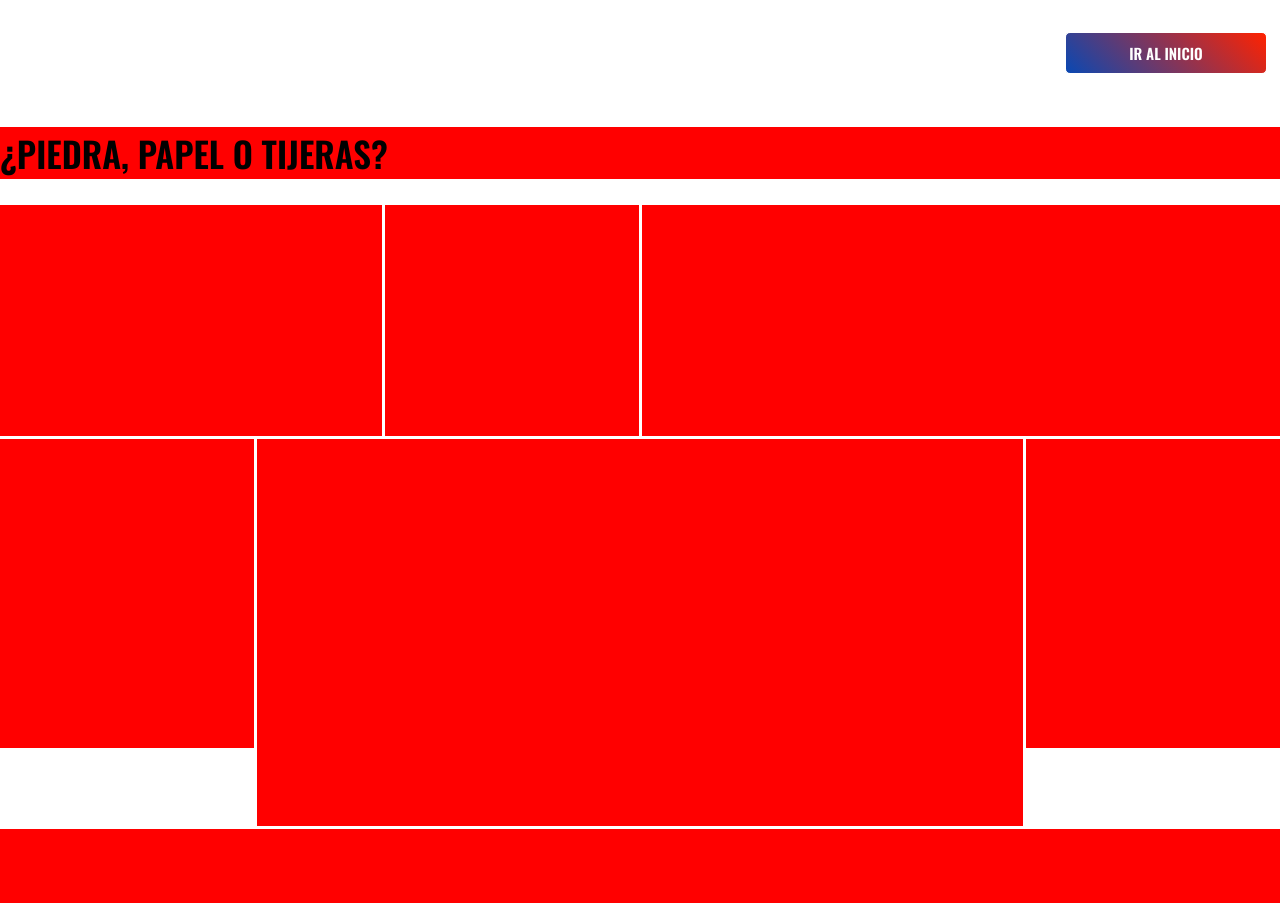
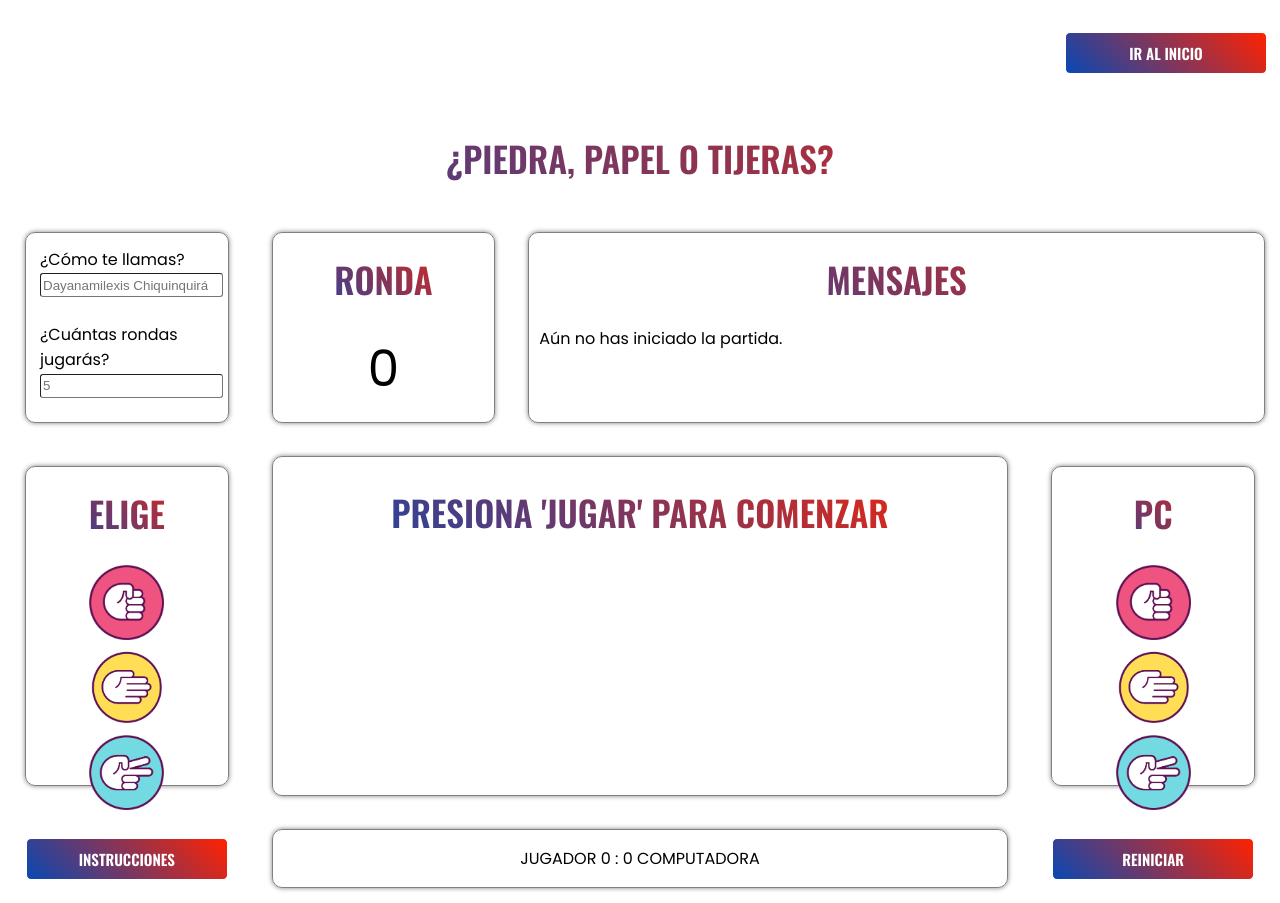
Before and after one commit to eeepaaa/piedra-papel-tijeras, a plain HTML site: page index.html in a window 1280 px wide. Shown: the part 1520-2423 px from the top of the page. Drawn offline with nearby package versions, Linux system fonts and the light colour scheme.

Commit message:
Finish visual layout w/o instructions page nor JavaScript implementation

```diff
--- a/index.html
+++ b/index.html
@@ -21,9 +21,9 @@
 				<p>¿Piedra, Papel o Tijeras?</p>
 				<button type='button' id='btnPlay' class='titles'>¡Estoy Listo!</button>
 				<figure id='iconsFlex'>
-					<img id='icons' src='images/rock.png'/>
-					<img id='icons' src='images/paper.png'/>
-					<img id='icons' src='images/scissors.png'/>
+					<img class='icons' src='images/rock.png'/>
+					<img class='icons' src='images/paper.png'/>
+					<img class='icons' src='images/scissors.png'/>
 				</figure>
 			</div>
 		</div>
@@ -32,14 +32,48 @@
 			<h1 class='titles'>instrucciones</h1>
 		</div>
 		<main id='juega'>
-			<h1 class='titles'>¿piedra, papel o tijeras?</h1>
-			<div id='inputField'></div>
-			<div id='rounds'></div>
-			<div id='log'></div>
-			<div id='playerSelect'></div>
-			<div id='gameContent'></div>
-			<div id='computerSelect'></div>
-			<div id='score'></div>
+			<h2 class='titles'>¿piedra, papel o tijeras?</h2>
+			<div id='inputField' class='boxes' style='margin-left: 25px; margin-right: 25px;'>
+				<form action='prueba.text'>
+					<label for='nombre'>¿Cómo te llamas?</label><br>
+					<input type='text' id='nombre' name='nombre' placeholder='Dayanamilexis Chiquinquirá'><br><br>
+					<label for='rounds'>¿Cuántas rondas jugarás?</label><br>
+					<input type='text' id='roundsPick' name='rounds' placeholder='5' style='margin: auto'><br><br>
+					<input type='submit' id='playBtn' class='titles' value='Jugar'>
+				</form>
+			</div>
+			<div id='rounds' class='boxes'>
+				<h2 class='titles'>ronda</h2>
+				<p>0</p>
+			</div>
+			<div id='log' class='boxes'>
+				<h2 class='titles'>mensajes</h2>
+				<p>Aún no has iniciado la partida.</p>
+			</div>
+			<div id='playerSelect'>
+				<h2 class='titles'>elige</h2>
+				<figure class='iconsPicks'>
+					<img class='iconsPick' src='images/rock.png'/>
+					<img class='iconsPick' src='images/paper.png'/>
+					<img class='iconsPick' src='images/scissors.png'/>
+				</figure>
+			</div>
+			<div id='gameContent' class='boxes'>
+				<h2 class='titles'>presiona 'jugar' para comenzar</h2>
+			</div>
+			<div id='computerSelect'>
+				<h2 class='titles'>pc</h2>
+					<figure class='iconsPicks'>
+						<img class='iconsPick' src='images/rock.png'/>
+						<img class='iconsPick' src='images/paper.png'/>
+						<img class='iconsPick' src='images/scissors.png'/>
+					</figure>
+			</div>
+			<div id='score' class='boxes'>
+				<p><span id='playerName'>Jugador </span><span id='puntajePlayer'>0</span> : <span id='puntajeComp'>0</span> Computadora</p>
+			</div>
+			<a href='#inst' id='instBtn' class='reset titles'>instrucciones</a>
+			<a href='#' id='resetBtn' class='reset titles'>reiniciar</a>
 		</main>
 		<script src='script.js'></script>
 	</body>
--- a/style.css
+++ b/style.css
@@ -100,7 +100,7 @@ body {
 	display: flex;
 }
 
-#icons {
+.icons {
 	width: 50px;
 	height: 50px;
 	margin: 0 35px 0 0;
@@ -143,55 +143,176 @@ body {
 	grid-template-rows: repeat(10, 1fr);
 	grid-template-areas:
 		't t t t t t t t t t'
-		'f f f r r l l l l l'
-		'f f f r r l l l l l'
-		'f f f r r l l l l l'
+		'f f r r l l l l l l'
+		'f f r r l l l l l l'
+		'f f r r l l l l l l'
 		'p p g g g g g g c c'
 		'p p g g g g g g c c'
 		'p p g g g g g g c c'
 		'p p g g g g g g c c'
-		'. . g g g g g g . .'
-		's s s s s s s s s s';
+		'p p g g g g g g c c'
+		'i i s s s s s s n n';
 }
 
-#juega h1 {
+#juega h2 {
 	text-transform: uppercase;
 	font-size: 35px;
 	grid-area: t;
-       	background: red;
+	text-align: center;
+	background: linear-gradient(45deg, #0948B3, #FF2200);
+	background-size: 100%;
+	background-repeat: repeat;
+	-webkit-background-clip: text;
+	-webkit-text-fill-color: transparent;
+       	-moz-background-clip: text;
+	-moz-background-text-fill-color: transparent;
+}
+
+.boxes {
+	margin: 15px;
+	border-radius: 10px;
+	border: 1px solid gray;
+	box-shadow: 0px 0px 5px 0px gray;
 }
 
 #inputField {
-	background: red;
 	grid-area: f;
+	padding: 14px;
+	overflow: auto;
+}
+
+#nombre {
+	border-radius: 3px;
+	border-width: 1px;
+	height: 20px;
+}
+
+#roundsPick {
+	border-radius: 3px;
+	border-width: 1px;
+	height: 20px;
+}
+
+#playBtn {
+	margin-left: 45px;
+	display: flex;
+	justify-content: center;
+	align-items: center;
+	font-size: 15px;
+	text-transform: uppercase;
+	color: white;
+	border-radius: 5px;
+	border: 1px solid white;
+	height: 30px;
+	width: 80px;
+	background: linear-gradient(45deg, #0948B3, #FF2200);
 }
 
 #rounds {
-	background: red;
 	grid-area: r;
 }
 
+#rounds h2 {
+	text-align: center;
+	text-transform: uppercase;
+	line-height: 35px;
+}
+
+#rounds p {
+	text-align: center;
+	font-size: 50px;
+	line-height: 45px;
+}
+
 #log {
-	background: red;
 	grid-area: l;
+	padding: 0px 10px 5px 10px;
+}
+
+#log h2 {
+	text-transform: uppercase;
+	text-align: center;
+	line-height: 35px;
 }
 
 #playerSelect {
-	background: red;
 	grid-area: p;
+	margin: 25px;
+	border-radius: 10px;
+	border: 1px solid gray;
+	box-shadow: 0px 0px 5px 0px gray;
+}
+
+#playerSelect h2 {
+	line-height: 35px;
+}
+
+.iconsPicks {
+	display: flex;
+	flex-direction: column;
+	justify-content: center;
+	align-items: center;
+}
+
+.iconsPick {
+	height: 75px;
+	width: 75px;
+	margin: 5px;
 }
 
 #gameContent {
-	background: red;
 	grid-area: g;
 }
 
 #computerSelect {
-	background: red;
 	grid-area: c;
+	margin: 25px;
+	border-radius: 10px;
+	border: 1px solid gray;
+	box-shadow: 0px 0px 5px 0px gray;
+}
+
+#computerSelect h2 {
+	line-height: 35px;
 }
 
 #score {
-	background: red;
 	grid-area: s;
 }
+
+#score p {
+	text-align: center;
+	text-transform: uppercase;
+}
+
+#instBtn {
+	display: flex;
+	justify-content: center;
+	align-items: center;
+	font-size: 15px;
+	text-transform: uppercase;
+	color: white;
+	border-radius: 5px;
+	border: 1px solid white;
+	background: linear-gradient(45deg, #0948B3, #FF2200);
+	width: 200px;
+	height: 40px;
+	grid-area: i;
+	margin: auto;
+}
+
+#resetBtn {
+	display: flex;
+	justify-content: center;
+	align-items: center;
+	font-size: 15px;
+	text-transform: uppercase;
+	color: white;
+	border-radius: 5px;
+	border: 1px solid white;
+	background: linear-gradient(45deg, #0948B3, #FF2200);
+	width: 200px;
+	height: 40px;
+	grid-area: n;
+	margin: auto;
+}
```
